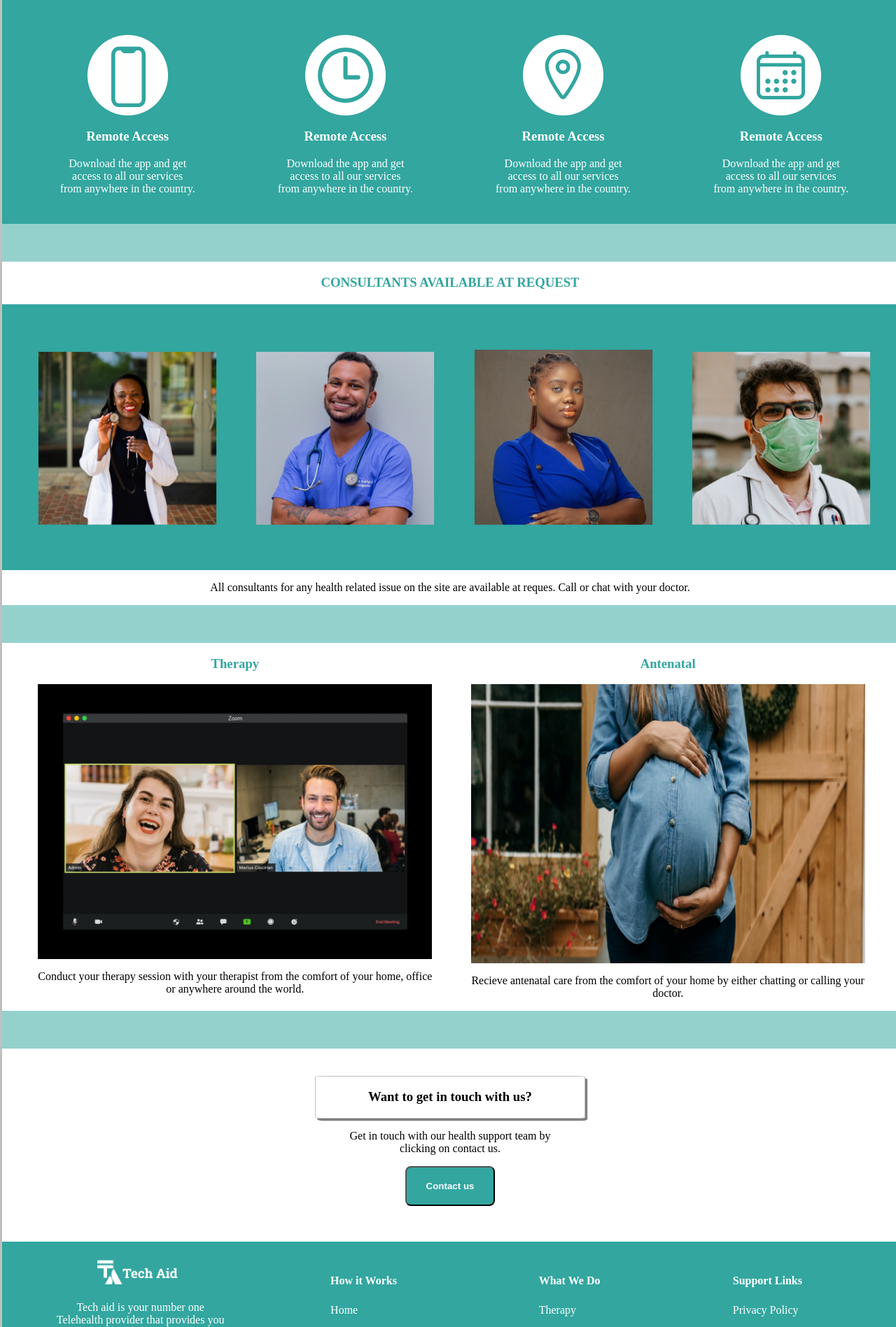
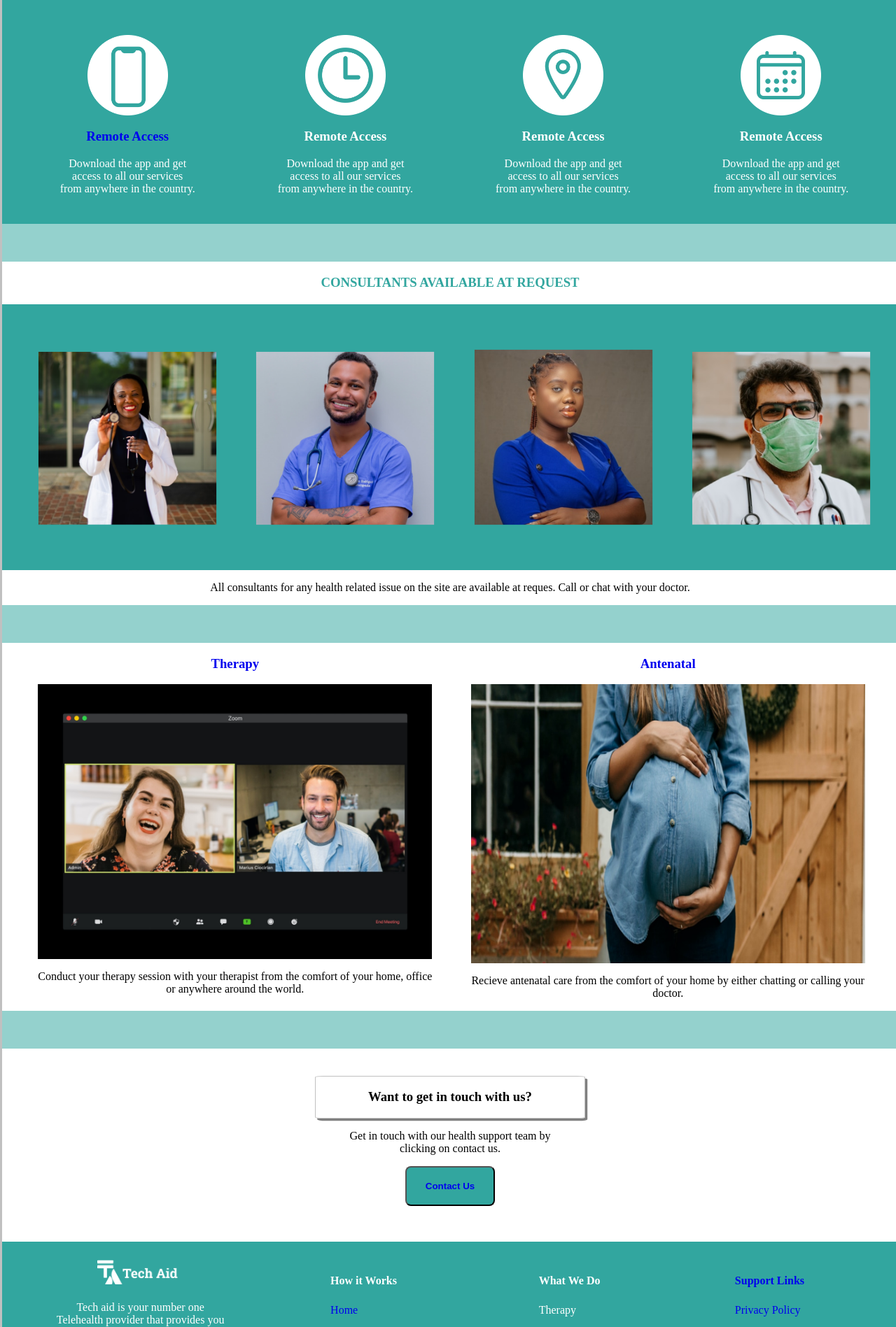
Before and after one commit to jekwupeter/Elev8-project, a Django app: page / in a window 1280 px wide. Shown: the part 1282-3179 px from the top of the page at 70% size. Run offline with Django 4.2, Linux system fonts and the light colour scheme.

Commit message:
Index page linking

```diff
--- a/static/index.css
+++ b/static/index.css
@@ -11,8 +11,6 @@ body{
     width: 100%;
     border: solid silver;
 }
-
-
 
 /*******************************header section******************************************/
 
@@ -44,12 +42,15 @@ body{
     width:15%;
     background-color:white;
     text-align: center;
+    text-decoration: none;
     padding: 0%;
     border-radius: 3%;
     -webkit-border-radius: 3%;
     -moz-border-radius: 3%;
     -ms-border-radius: 3%;
     -o-border-radius: 3%;
+}
+a:-webkit-any-link{
 }
 
 #navdiv ul li {
@@ -66,6 +67,7 @@ body{
     -ms-border-radius:5%;
     -o-border-radius:5%;
 }
+ /* styling a tag */
 
 #logo {
     width:30%;
@@ -387,3 +389,8 @@ body{
 }
 
 /********************************************************************************/
+
+/* styling a tags */
+.aclass{
+    text-decoration: none;
+}
--- a/templates/index.html
+++ b/templates/index.html
@@ -17,10 +17,10 @@
                 <div class="leftnav" id="navdiv">
                     <img id="navdrop" src="{% static './images/navbar.png' %}" alt="navigation dropdown">
                     <ul class="hide" id="dropdown">
-                        <li><a href="#">home</a></li>
-                        <li><a href="#">login</a></li>
-                        <li><a href="#">sign up</a></li>
-                        <li><a href="#">hospitals</a></li>
+                        <li><a class="aclass" href="{% url 'home' %}">home</a></li>
+                        <li><a class="aclass"  href="{% url 'login' %}">login</a></li>
+                        <li><a class="aclass" href="{% url 'signin' %}">sign up</a></li>
+                        <li><a class="aclass" href="{% url 'hospital' %}">hospitals</a></li>
                     </ul>
                 </div>
                 <div class="leftnav">
@@ -29,12 +29,12 @@
             </div>
 
             <div class="navicon">
-                <a href="#"><img id="logo" src="{% static './images/logo.png' %}" alt="logo"></a>
+                <a href="{% url 'home' %}"><img id="logo" src="{% static './images/logo.png' %}" alt="logo"></a>
             </div>
 
             <div id="rightnav" class="navicon">
-                <button id="login"><h4><a href="{% url 'login' %}">Login</a></h4></button>
-                <button id="signup"><h4><a href="{% url 'signin' %}">Signup</a></h4></button>
+                <button id="login"><h4><a class="aclass"  href="{% url 'login' %}">Login</a></h4></button>
+                <button id="signup"><h4><a class="aclass"  href="{% url 'signin' %}">Signup</a></h4></button>
             </div>
         </div>
     </header>
@@ -70,7 +70,7 @@
             </div>
 
             <div id="howyoufeel">
-                <button>How do you feel?</button>
+                <button><a class="aclass"  href="#">How do you feel?</button>
             </div>
             <div>
                 <a href="#about" class="btn-get-started scrollto">Get Started</a>
@@ -104,7 +104,7 @@
                     <img class="flex1img" src="{% static './images/pHONE.png' %}" alt="phone">
                     <div class="flex1writeup">
                         <p>
-                            <h3>Remote Access</h3>
+                            <h3><a class="aclass" href="#">Remote Access</a></h3>
                         </p>
                         <p>
                             Download the app and get <br>
@@ -201,7 +201,7 @@
         <div id="therapy">
             <div id="therapycontent">
                 <div class="therapycontent">
-                    <h3>Therapy</h3>
+                    <h3><a class="aclass" href="#">Therapy</a></h3>
                     <img src="{% static './images/vidoe call.png' %}" alt="video Call">
                     <p class="therapywriteup">
                         Conduct your therapy session with your therapist from the
@@ -209,7 +209,7 @@
                     </p>
                 </div>
                 <div class="therapycontent">
-                    <h3>Antenatal</h3>
+                    <h3> <a class="aclass" href="#">Antenatal</a></h3>
                     <img src="{% static './images/antenan.png' %}" alt="antenatal">
                     <p class="therapywriteup">
                         Recieve antenatal care from the comfort of your home by
@@ -235,7 +235,7 @@
                 clicking on contact us.
             </p>
             <div id="contactus">
-                <button><h4>Contact us</h4></button>
+                <button><h4><a class="aclass" href="#">Contact Us</a></h4></button>
             </div>
         </div>
     </main>
@@ -249,18 +249,18 @@
                     provider that provides you with Virtual
                     health care
                 </p>
-                <img class="stores" src="{% static './images/google.png' %}" alt="play store">
-                <img class="stores" src="{% static './images/apple.png' %}" alt="apple">
+                <a class="aclass" href="#"><img class="stores" src="{% static './images/google.png' %}" alt="play store"></a>
+                <a class="aclass" href="#"><img class="stores" src="{% static './images/apple.png' %}" alt="apple"></a>
             </div>
             <div class="footflex">
                 <ul>
                     <li><h4>How it Works</h4></li>
-                    <li>Home</li>
-                    <li>About Us</li>
-                    <li>Services</li>
-                    <li>Emergency</li>
-                    <li>Contact Us</li>
-                    <li>FAQs</li>
+                    <li><a class="aclass" href="#">Home</a></li>
+                    <li><a class="aclass" href="#">About Us</a></li>
+                    <li><a class="aclass" href="#">Services</a></li>
+                    <li><a class="aclass" href="#">Emergency</a></li>
+                    <li><a class="aclass" href="#">Contact Us</a></li>
+                    <li><a class="aclass" href="#">FAQs</a></li>
                 </ul>
             </div>
             <div class="footflex">
@@ -275,9 +275,9 @@
             </div>
             <div class="footflex">
                 <ul>
-                    <li><h4>Support Links</h4></li>
-                    <li>Privacy Policy</li>
-                    <li>Terms and Conditions</li>
+                    <li><h4><a class="aclass" href="#">Support Links</a></h4></li>
+                    <li><a class="aclass" href="#">Privacy Policy</a></li>
+                    <li><a class="aclass" href="#">Terms and Condition</a></li>
                 </ul>
             </div>
         </div>
```
